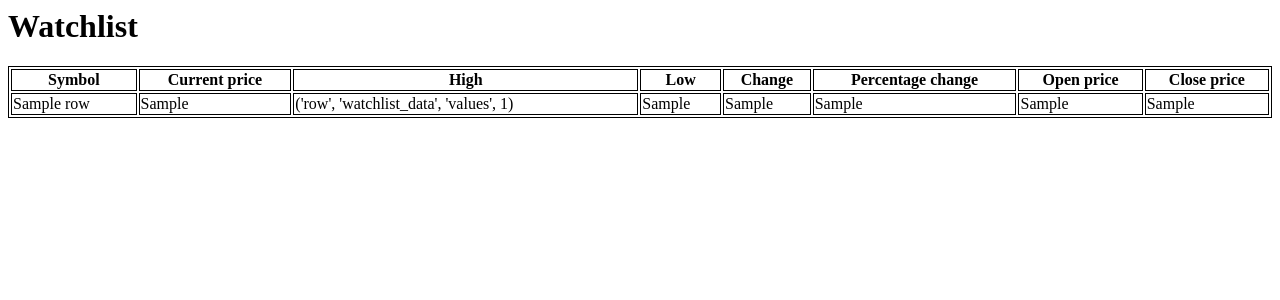
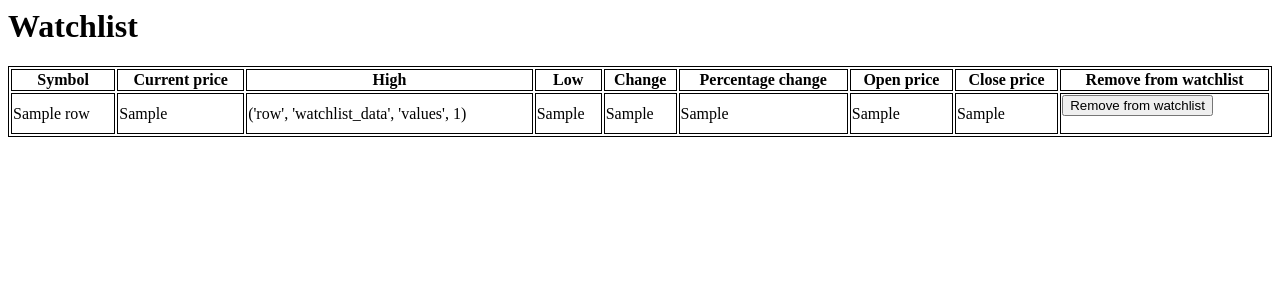
Before and after one commit to stefandobra/03_stock_dashboard, a Flask app: template templates/watchlist.html in a window 1280 px wide. Shown: the top 300 px of the page. Run offline with Flask 3, Linux system fonts and the light colour scheme; the template is opened without the code that fills it: most values are stand-ins (such as "Sample title", 1, 10 or a date in 2020).

Commit message:
Add remove symbol functionality to watchlist

```diff
--- a/app.py
+++ b/app.py
@@ -1,10 +1,10 @@
-from flask import Flask, render_template, request
+from flask import Flask, render_template, request, redirect
 from stock_service import get_quote
 from history_service import get_price_history
 from news_service import get_news
 from company_service import get_profile, format_market_cap, format_shares
 from db import create_tables
-from watchlist_service import view_watchlist, add_symbol
+from watchlist_service import view_watchlist, add_symbol, remove_symbol
 
 app = Flask(__name__)
 create_tables()
@@ -49,6 +49,10 @@
             quote = get_quote(symbol.upper())
             watchlist_data[symbol] = quote
         return render_template('watchlist.html', watchlist_data=watchlist_data)
+    else:
+        symbol = request.form.get('symbol')
+        remove_symbol(symbol)
+        return redirect('/watchlist')
 
 @app.route('/add_to_watchlist', methods=['POST'])
 def add_to_watchlist():
--- a/templates/watchlist.html
+++ b/templates/watchlist.html
@@ -17,6 +17,7 @@
                 <th>Percentage change</th>
                 <th>Open price</th>
                 <th>Close price</th>
+                <th>Remove from watchlist</th>
             </tr>
             {%for row in watchlist_data %}
             <tr>
@@ -28,6 +29,15 @@
                 <td>{{ watchlist_data[row].dp }}</td>
                 <td>{{ watchlist_data[row].o }}</td>
                 <td>{{ watchlist_data[row].pc }}</td>
+                <td>
+                    <form action="/watchlist" method="post">
+                        <input type="hidden" name="symbol" value="{{ row }}">
+                        <input type="submit" value="Remove from watchlist">
+                    </form>
+                    {% if message %}
+                        <i>{{ message }}</i>
+                    {%endif%}
+                </td>
             </tr>
             {% endfor %}
         </table>
```
